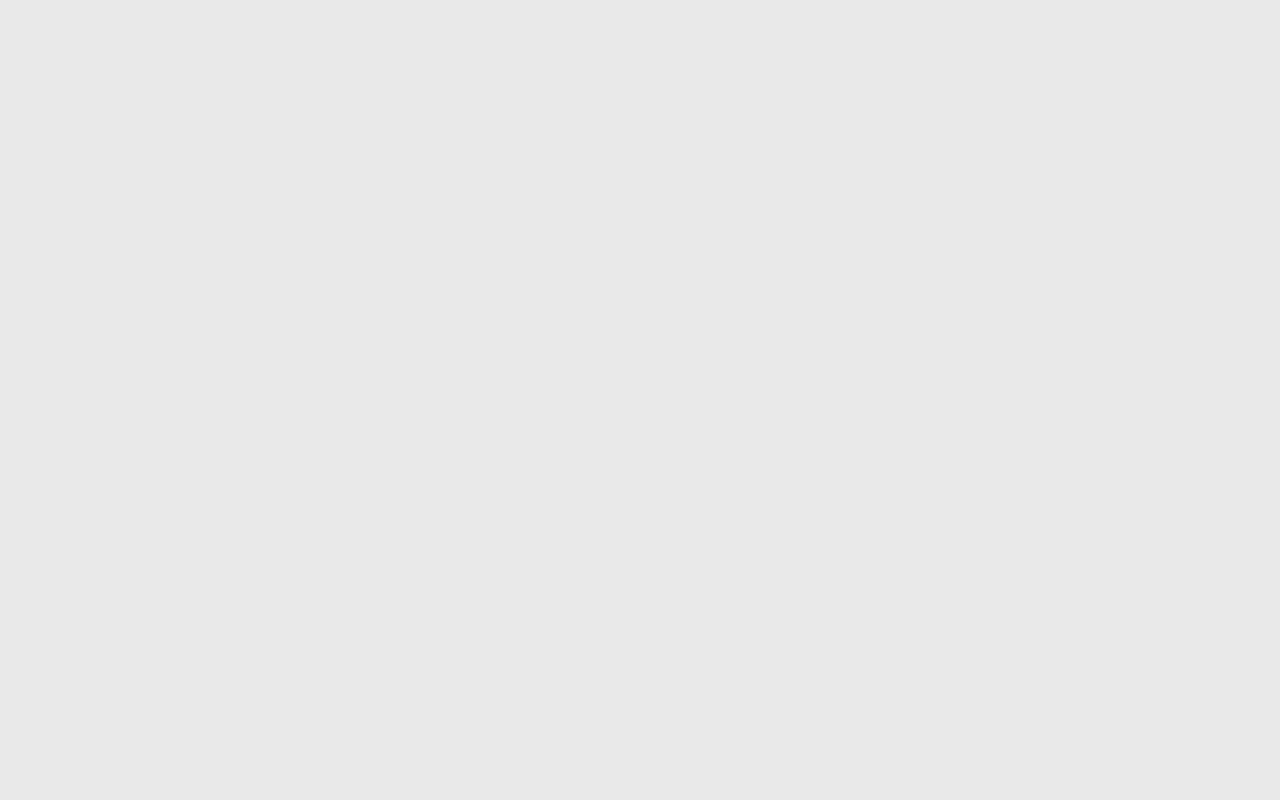
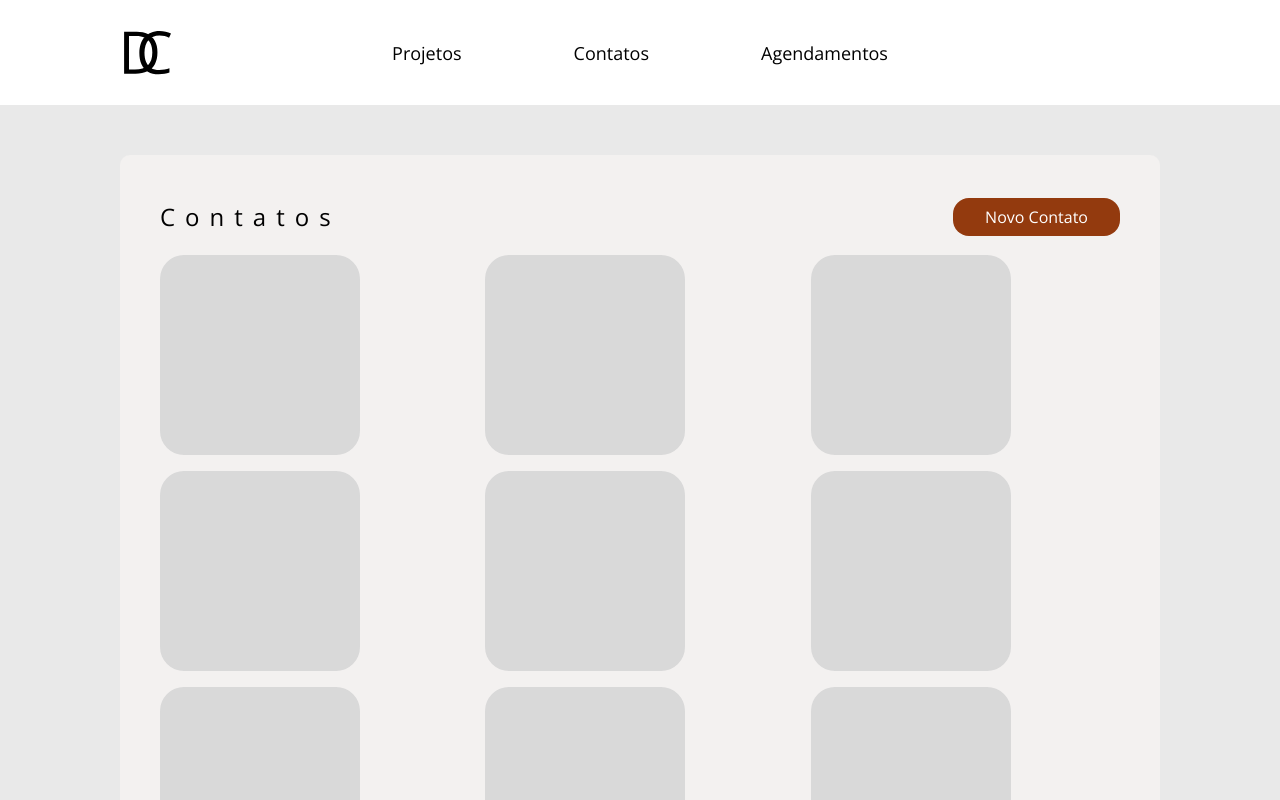
Before and after one commit to eliziebluiz/arq.debora, a React (Vite) app in the folder frontend/: page /list-contact in a window 1280 px wide. Before the commit this address had no page. Shown: the top 800 px of the page. Built offline with nearby package versions, Linux system fonts and the light colour scheme.

Commit message:
fix: add ui lists

```diff
--- /dev/null
+++ b/frontend/src/pages/ListContact/index.tsx
@@ -0,0 +1,21 @@
+import Listing from "../Listing";
+
+import * as S from "./styles";
+
+function ListSchedule() {
+  return (
+    <Listing>
+      <S.Title>
+        <h4>Contatos</h4>
+        <S.Button>Novo Contato</S.Button>
+      </S.Title>
+      <S.Grid>
+        {Array.from({ length: 10 }).map((_, index) => (
+          <S.Item />
+        ))}
+      </S.Grid>
+    </Listing>
+  );
+}
+
+export default ListSchedule;
--- /dev/null
+++ b/frontend/src/pages/ListContact/styles.ts
@@ -0,0 +1,44 @@
+import styled from "styled-components";
+
+export const Container = styled.header`
+  display: flex;
+  flex-direction: column;
+  width: 100%;
+`;
+
+export const Button = styled.button`
+  background-color: #933a0e;
+  color: #ffffff;
+  cursor: pointer;
+
+  padding: 0.5rem 2rem;
+  border-radius: 1rem;
+`;
+
+export const Grid = styled.div`
+  display: grid;
+  grid-template-columns: 1fr 1fr 1fr;
+  gap: 1rem;
+  margin-top: 1rem;
+`;
+
+export const Item = styled.div`
+  display: flex;
+  height: 200px;
+  width: 200px;
+  border-radius: 24px;
+  background-color: #d9d9d9;
+`;
+
+export const Title = styled.div`
+  display: flex;
+  align-items: center;
+  width: 100%;
+  justify-content: space-between;
+
+  > h4 {
+    font-size: 24px;
+    line-height: 44px;
+    letter-spacing: 10px;
+  }
+`;
--- /dev/null
+++ b/frontend/src/pages/ListProjects/index.tsx
@@ -0,0 +1,21 @@
+import Listing from "../Listing";
+
+import * as S from "./styles";
+
+function ListSchedule() {
+  return (
+    <Listing>
+      <S.Title>
+        <h4>Projetos</h4>
+        <S.Button>Novo Projeto</S.Button>
+      </S.Title>
+      <S.Grid>
+        {Array.from({ length: 10 }).map((_, index) => (
+          <S.Item />
+        ))}
+      </S.Grid>
+    </Listing>
+  );
+}
+
+export default ListSchedule;
--- /dev/null
+++ b/frontend/src/pages/ListProjects/styles.ts
@@ -0,0 +1,44 @@
+import styled from "styled-components";
+
+export const Container = styled.header`
+  display: flex;
+  flex-direction: column;
+  width: 100%;
+`;
+
+export const Button = styled.button`
+  background-color: #933a0e;
+  color: #ffffff;
+  cursor: pointer;
+
+  padding: 0.5rem 2rem;
+  border-radius: 1rem;
+`;
+
+export const Grid = styled.div`
+  display: grid;
+  grid-template-columns: 1fr 1fr 1fr;
+  gap: 1rem;
+  margin-top: 1rem;
+`;
+
+export const Item = styled.div`
+  display: flex;
+  height: 200px;
+  width: 200px;
+  border-radius: 24px;
+  background-color: #d9d9d9;
+`;
+
+export const Title = styled.div`
+  display: flex;
+  align-items: center;
+  width: 100%;
+  justify-content: space-between;
+
+  > h4 {
+    font-size: 24px;
+    line-height: 44px;
+    letter-spacing: 10px;
+  }
+`;
--- /dev/null
+++ b/frontend/src/pages/ListSchedule/index.tsx
@@ -0,0 +1,18 @@
+import Listing from "../Listing";
+
+import * as S from "./styles";
+
+function ListSchedule() {
+  return (
+    <Listing>
+      <h4>Agendamentos</h4>
+      <S.Grid>
+        {Array.from({ length: 10 }).map((_, index) => (
+          <S.Item />
+        ))}
+      </S.Grid>
+    </Listing>
+  );
+}
+
+export default ListSchedule;
--- /dev/null
+++ b/frontend/src/pages/ListSchedule/styles.ts
@@ -0,0 +1,22 @@
+import styled from "styled-components";
+
+export const Container = styled.header`
+  display: flex;
+  flex-direction: column;
+  width: 100%;
+`;
+
+export const Grid = styled.div`
+  display: grid;
+  grid-template-columns: 1fr 1fr 1fr;
+  gap: 1rem;
+  margin-top: 1rem;
+`;
+
+export const Item = styled.div`
+  display: flex;
+  height: 200px;
+  width: 200px;
+  border-radius: 24px;
+  background-color: #d9d9d9;
+`;
--- /dev/null
+++ b/frontend/src/pages/Listing/components/header/index.tsx
@@ -0,0 +1,18 @@
+import Logo from "/DC-logo.svg";
+
+import * as S from "./styles";
+
+function Header() {
+  return (
+    <S.Header>
+      <img src={Logo} alt="Logo Débora Caroline" />
+      <S.List>
+        <S.Item href="#home">Projetos</S.Item>
+        <S.Item href="#projects">Contatos</S.Item>
+        <S.Item href="#contacts">Agendamentos</S.Item>
+      </S.List>
+    </S.Header>
+  );
+}
+
+export default Header;
--- /dev/null
+++ b/frontend/src/pages/Listing/components/header/styles.ts
@@ -0,0 +1,43 @@
+import styled from "styled-components";
+
+interface List {
+  active?: boolean;
+}
+
+export const Header = styled.header`
+  display: flex;
+  align-items: center;
+  background-color: #fff;
+  min-height: 6.563rem;
+  text-align: center;
+  width: 100%;
+  position: relative;
+
+  > img {
+    width: 3rem;
+    height: 3rem;
+    margin-left: 7.688rem;
+  }
+`;
+
+export const List = styled.ul`
+  list-style: none;
+  margin-bottom: 0;
+  width: 100%;
+  position: absolute;
+  justify-content: center;
+
+  display: flex;
+  align-items: center;
+
+  > a + a {
+    margin-left: 7rem;
+  }
+`;
+
+export const Item = styled.a`
+  color: ${({ active }: List) => (active ? "#933A0E" : "#000")};
+  font-size: 1.125rem;
+  cursor: pointer;
+  text-decoration: none;
+`;
--- /dev/null
+++ b/frontend/src/pages/Listing/index.tsx
@@ -0,0 +1,21 @@
+import React from "react";
+import Header from "./components/header";
+import Footer from "../../components/footer";
+
+import * as S from "./styles";
+
+interface ListingProps {
+  children?: React.ReactNode;
+}
+
+function Listing({ children }: ListingProps) {
+  return (
+    <S.Container>
+      <Header />
+      <S.Card>{children}</S.Card>
+      <Footer />
+    </S.Container>
+  );
+}
+
+export default Listing;
--- /dev/null
+++ b/frontend/src/pages/Listing/styles.ts
@@ -0,0 +1,29 @@
+import styled from "styled-components";
+
+export const Container = styled.div`
+  display: flex;
+  flex-direction: column;
+  justify-content: space-between;
+  width: 100%;
+  height: 100%;
+`;
+
+export const Card = styled.div`
+  display: flex;
+  flex-direction: column;
+
+  background-color: #f3f1f0;
+  border-radius: 10px;
+  padding: 40px;
+  width: 75%;
+  min-width: 520px;
+  min-height: 400px;
+
+  margin: 50px auto;
+
+  > h4 {
+    font-size: 24px;
+    line-height: 44px;
+    letter-spacing: 10px;
+  }
+`;
--- a/frontend/src/routes/index.tsx
+++ b/frontend/src/routes/index.tsx
@@ -6,6 +6,9 @@ import RegisterUser from "../pages/RegisterUser";
 import RegisterSchedule from "../pages/RegisterSchedule";
 import RegisterContact from "../pages/RegisterContact";
 import RegisterProject from "../pages/RegisterProject";
+import ListSchedule from "../pages/ListSchedule";
+import ListContact from "../pages/ListContact";
+import ListProjects from "../pages/ListProjects";
 
 const Router = () => (
   <BrowserRouter>
@@ -18,6 +21,9 @@ const Router = () => (
       <Route path="/register-schedule" element={<RegisterSchedule />} />
       <Route path="/register-contact" element={<RegisterContact />} />
       <Route path="/register-project" element={<RegisterProject />} />
+      <Route path="/list-schedule" element={<ListSchedule />} />
+      <Route path="/list-contact" element={<ListContact />} />
+      <Route path="/list-projects" element={<ListProjects />} />
     </Routes>
   </BrowserRouter>
 );
```
